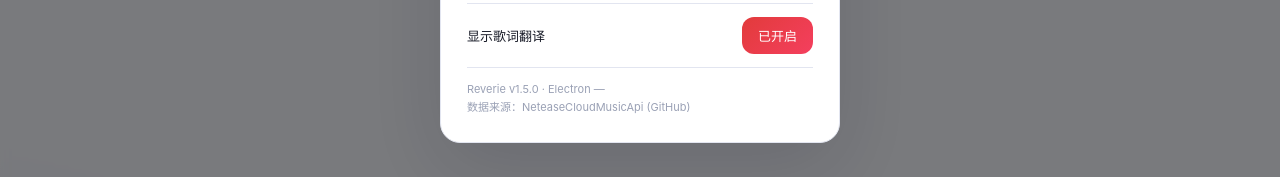
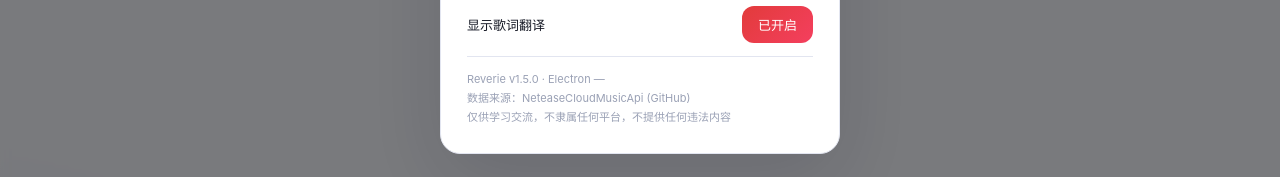
Before and after one commit to Tenth-G/Reverie, a React (Vite) app: page / in a window 1280 px wide. Both pictures are taken after a click on the button 1180 px from the left and 68 px from the top of the page. Shown: the part 452-629 px from the top of the page. Built offline with nearby package versions, Linux system fonts and the light colour scheme; no server answers.

Commit message:
docs: 补充免责声明（不隶属任何平台/无违法内容/仅供学习）
README 与设置面板「关于」均加入声明：仅用于学习交流，不隶属于任何平台，不提供任何违法或侵权内容

```diff
--- a/src/components/SettingsModal.tsx
+++ b/src/components/SettingsModal.tsx
@@ -107,10 +107,12 @@ export default function SettingsModal() {
         )}
 
         <div className="setting-row" style={{ borderBottom: 'none', paddingBottom: 0 }}>
-          <div style={{ color: 'var(--text-faint)', fontSize: 11, lineHeight: 1.6 }}>
+          <div style={{ color: 'var(--text-faint)', fontSize: 11, lineHeight: 1.7 }}>
             Reverie v1.5.0 · Electron {window.ncm?.versions.electron ?? '—'}
             <br />
             数据来源：NeteaseCloudMusicApi (GitHub)
+            <br />
+            仅供学习交流，不隶属任何平台，不提供任何违法内容
           </div>
         </div>
       </div>
```
Also changed, not shown: 1 other file (tests, documents, lock files or other folders).
